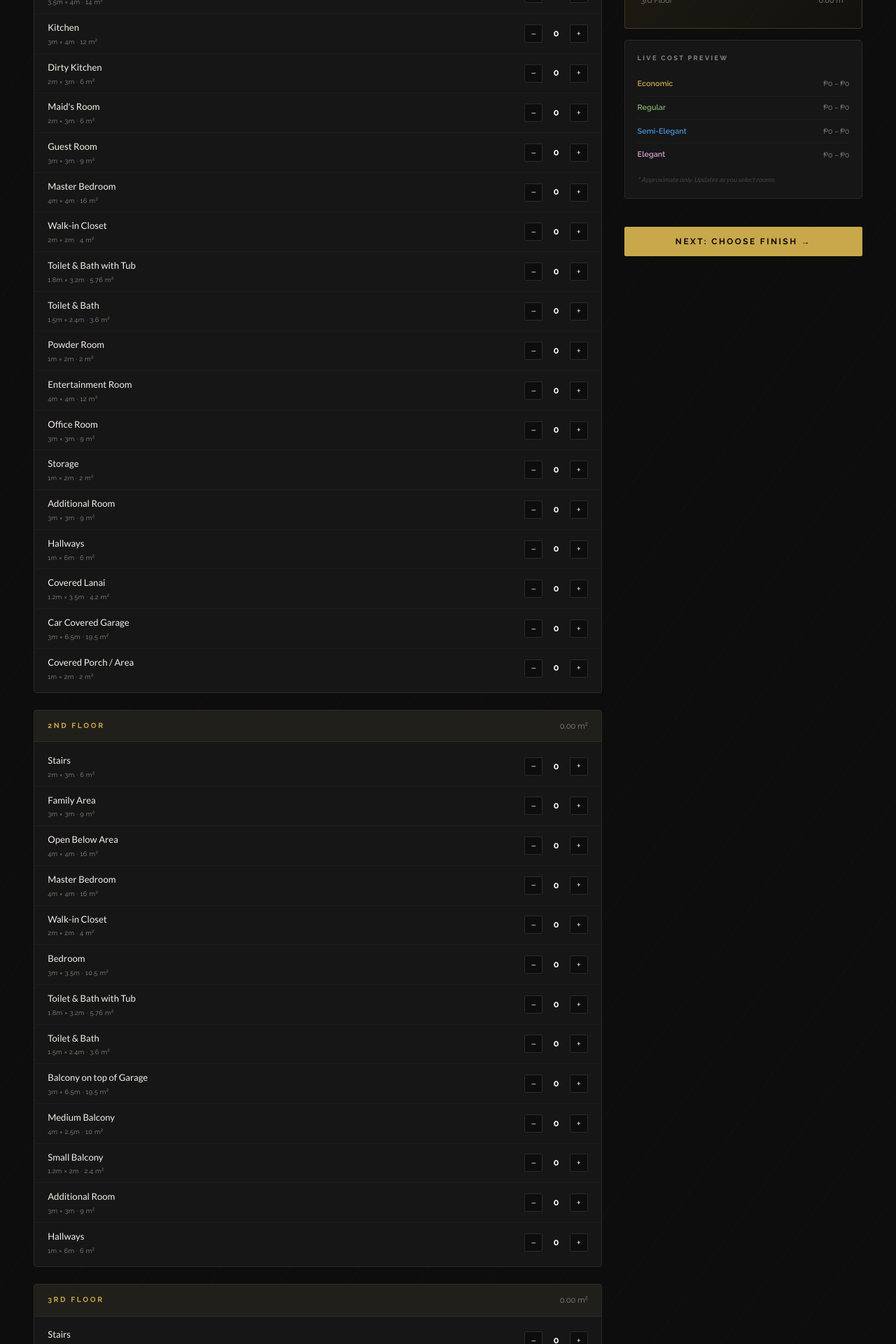
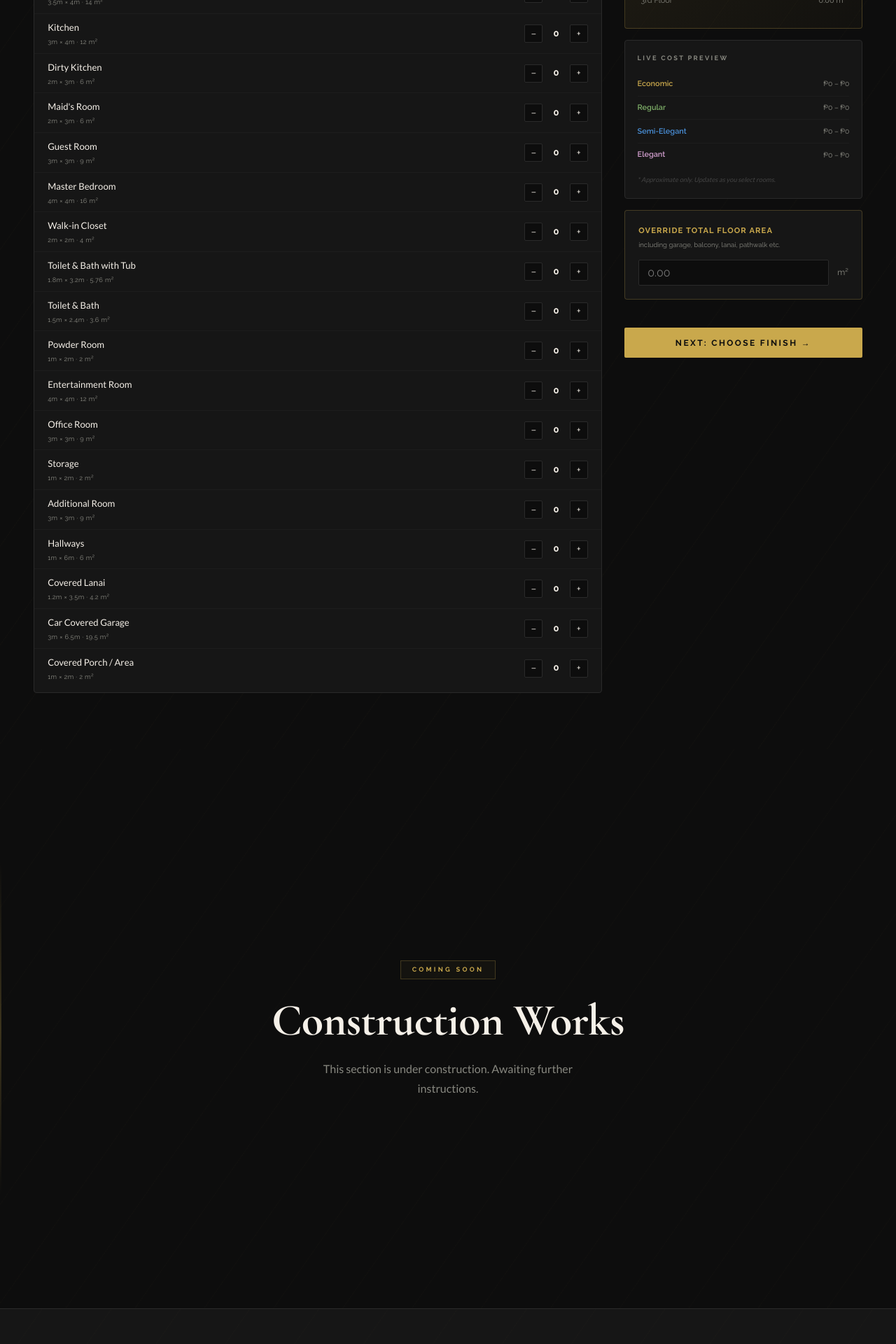
Before and after one commit to ceronSales/construction_01, a React (Create React App) app: page / in a window 1280 px wide. Shown: the part 8728-10648 px from the top of the page at 70% size. Built offline with nearby package versions, Linux system fonts and the light colour scheme.

Commit message:
Moved Override Total Floor Area input from the left room-selector column to the right summary column, positioned below Live Cost Preview and above the Next button.

```diff
--- a/src/components/CostCalculator.js
+++ b/src/components/CostCalculator.js
@@ -7,7 +7,7 @@
  * CALLED BY: HomePage.js
  */
 
-import React, { useState, useRef, useCallback, useEffect } from "react";
+import React, { useState, useRef, useCallback } from "react";
 import {
   BarChart, Bar, XAxis, YAxis, CartesianGrid, Tooltip,
   ResponsiveContainer, Cell, LabelList,
@@ -142,36 +142,8 @@ function CostCalculator() {
   // activeFloor: 0=Ground, 1=2nd, 2=3rd — driven by scroll position
   const [activeFloor,    setActiveFloor]    = useState(0);
   const invoiceRef   = useRef(null);
-  const floorRefs    = useRef([]);          // sentinel divs for each floor section
 
-  /**
-   * WHAT: Watches floor sentinel divs and updates activeFloor on scroll.
-   * HOW:  IntersectionObserver fires when a floor sentinel crosses 40% viewport.
-   *       The floor with the highest intersection ratio wins — handles scroll up/down.
-   * CALLED BY: useEffect on mount (step 1 only).
-   */
-  useEffect(() => {
-    if (activeStep !== 1) return;
-    const observers = [];
-    const ratios = [0, 0, 0];
-
-    floorRefs.current.forEach((el, i) => {
-      if (!el) return;
-      const obs = new IntersectionObserver(
-        ([entry]) => {
-          ratios[i] = entry.intersectionRatio;
-          // Floor with the highest visibility wins
-          const best = ratios.indexOf(Math.max(...ratios));
-          if (ratios[best] > 0) setActiveFloor(best);
-        },
-        { threshold: Array.from({ length: 21 }, (_, k) => k / 20), rootMargin: "-10% 0px -10% 0px" }
-      );
-      obs.observe(el);
-      observers.push(obs);
-    });
-
-    return () => observers.forEach(o => o.disconnect());
-  }, [activeStep]);
+  // activeFloor is now driven purely by tab clicks — no scroll detection needed.
 
   /**
    * WHAT: Updates room quantity in qty state.
@@ -286,33 +258,26 @@ function CostCalculator() {
             {/* Room selector left — scroll drives floor switching */}
             <div className="calcRooms">
 
-              {/* Sticky floor tab indicator */}
+              {/* ── Floor tab buttons — clicking sets activeFloor, shows matching panel ── */}
               <div className="calcFloorTabs">
                 {["Ground Floor", "2nd Floor", "3rd Floor"].map((label, i) => (
                   <button
                     key={label}
                     className={`calcFloorTab ${activeFloor === i ? "calcFloorTabActive" : ""}`}
-                    onClick={() => {
-                      setActiveFloor(i);
-                      floorRefs.current[i]?.scrollIntoView({ behavior: "smooth", block: "start" });
-                    }}
+                    onClick={() => setActiveFloor(i)}
                   >
                     {label}
                   </button>
                 ))}
               </div>
 
-              {/* Three floor sections — each has a sentinel ref for scroll detection */}
+              {/* ── Active floor panel — only the selected floor renders ── */}
               {[
                 { label: "Ground Floor", rooms: GROUND_ROOMS, total: groundTotal },
                 { label: "2nd Floor",    rooms: SECOND_ROOMS, total: secondTotal },
                 { label: "3rd Floor",    rooms: THIRD_ROOMS,  total: thirdTotal  },
-              ].map((floor, fi) => (
-                <div
-                  key={floor.label}
-                  className="calcFloor"
-                  ref={el => { floorRefs.current[fi] = el; }}
-                >
+              ].filter((_, fi) => fi === activeFloor).map((floor) => (
+                <div key={floor.label} className="calcFloor">
                   <div className="calcFloorHeader">
                     <span className="calcFloorLabel">{floor.label}</span>
                     <span className="calcFloorTotal">{floor.total.toFixed(2)} m²</span>
@@ -335,23 +300,6 @@ function CostCalculator() {
                 </div>
               ))}
 
-              {/* Manual area override */}
-              <div className="calcManualArea">
-                <label className="calcManualLabel">
-                  Override Total Floor Area
-                  <span className="calcManualNote">including garage, balcony, lanai, pathwalk etc.</span>
-                </label>
-                <div className="calcManualRow">
-                  <input
-                    type="number"
-                    className="calcManualInput"
-                    placeholder={estimatedArea.toFixed(2)}
-                    value={floorInput}
-                    onChange={e => setFloorInput(e.target.value)}
-                  />
-                  <span className="calcManualUnit">m²</span>
-                </div>
-              </div>
             </div>
 
             {/* Live area summary right — sticky */}
@@ -383,6 +331,24 @@ function CostCalculator() {
                   </div>
                 ))}
                 <p className="calcQuickNote">* Approximate only. Updates as you select rooms.</p>
+              </div>
+
+              {/* Manual area override — below Live Cost Preview */}
+              <div className="calcManualArea">
+                <label className="calcManualLabel">
+                  Override Total Floor Area
+                  <span className="calcManualNote">including garage, balcony, lanai, pathwalk etc.</span>
+                </label>
+                <div className="calcManualRow">
+                  <input
+                    type="number"
+                    className="calcManualInput"
+                    placeholder={estimatedArea.toFixed(2)}
+                    value={floorInput}
+                    onChange={e => setFloorInput(e.target.value)}
+                  />
+                  <span className="calcManualUnit">m²</span>
+                </div>
               </div>
 
               <button className="calcNextBtn" onClick={() => setActiveStep(2)}>
```
